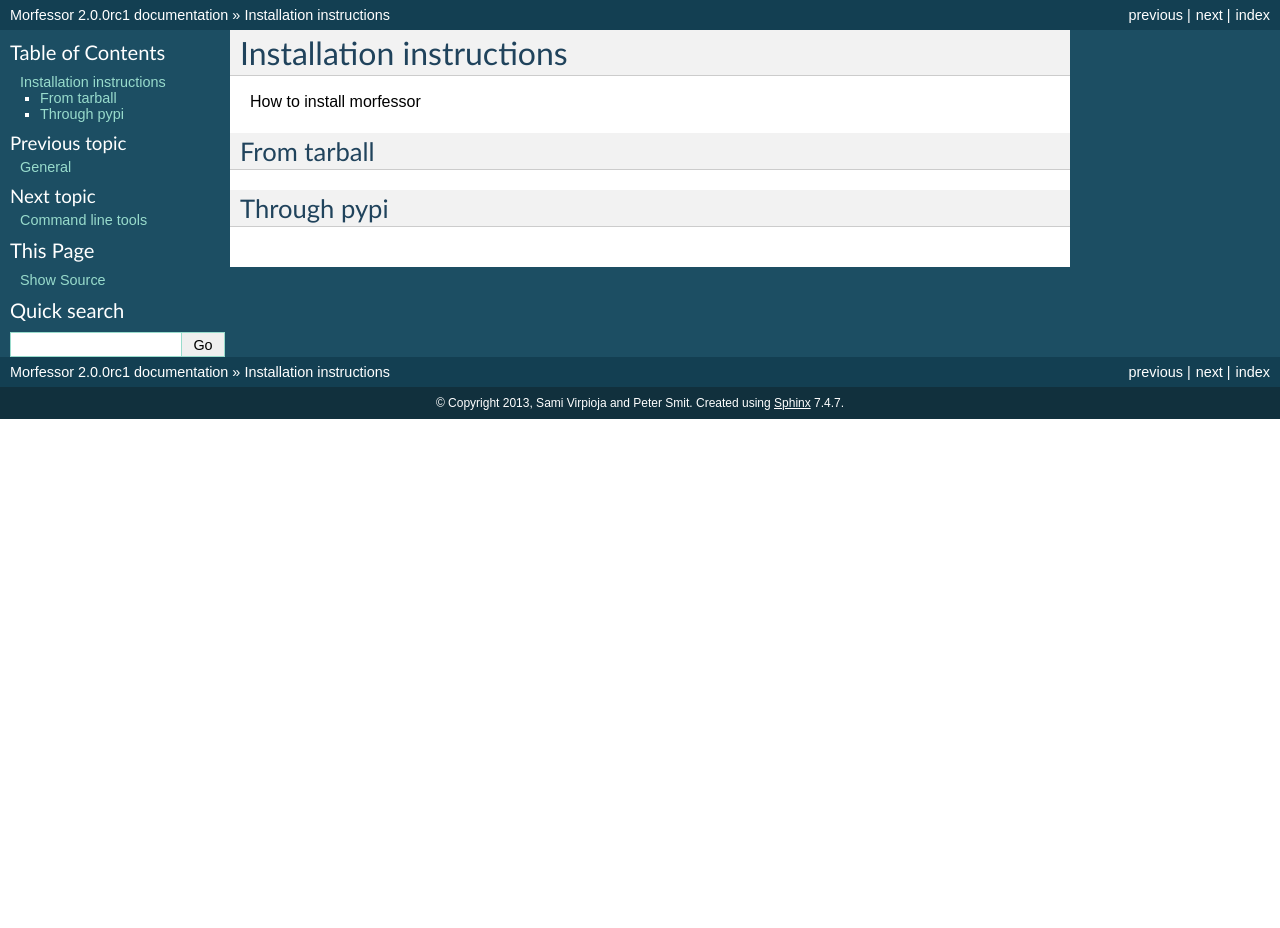
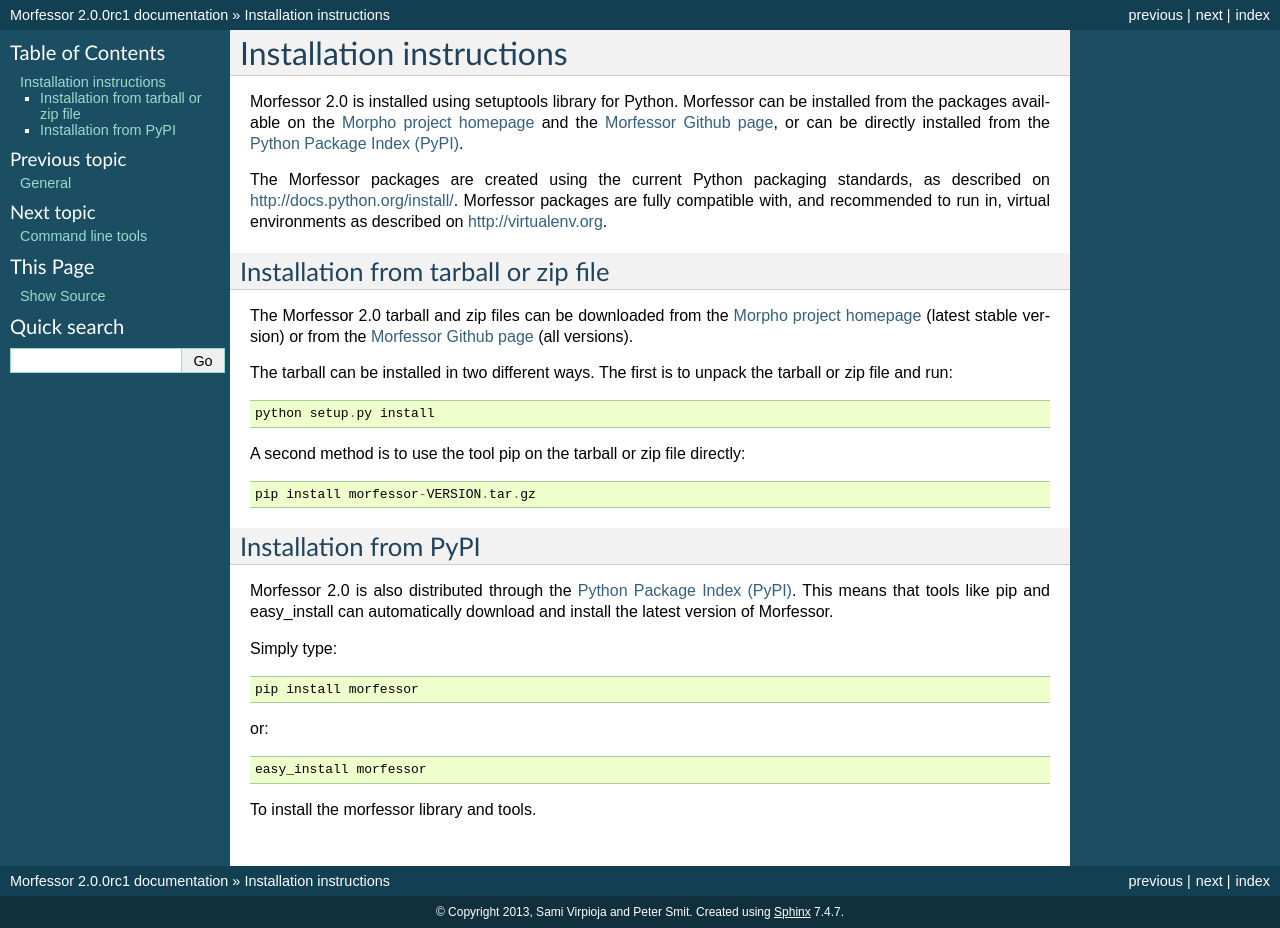
Before and after one commit to aalto-speech/morfessor, a Sphinx documentation site: the page built from docs/source/installation.rst, in a window 1280 px wide. Built offline with Sphinx 7.4.7, drawn with Linux system fonts in a browser that asks for light colours; before the commit the page ends 900 px from its top, so only the background shows below that.

Commit message:
Rough text installation chapter

```diff
--- a/docs/source/conf.py
+++ b/docs/source/conf.py
@@ -244,7 +244,8 @@
 #  dir menu entry, description, category)
 texinfo_documents = [
   ('index', 'Morfessor', u'Morfessor Documentation',
-   u'Sami Virpioja and Peter Smit', 'Morfessor', 'One line description of project.',
+   u'Sami Virpioja and Peter Smit', 'Morfessor',
+   'Tool for unsupervised and semi-supervised morphological segmentation.',
    'Miscellaneous'),
 ]
 
--- a/docs/source/installation.rst
+++ b/docs/source/installation.rst
@@ -1,11 +1,55 @@
 Installation instructions
 =========================
 
-How to install morfessor
+Morfessor 2.0 is installed using setuptools library for Python. Morfessor can
+be installed from the packages available on the
+`Morpho project homepage`_ and the `Morfessor Github page`_, or can be
+directly installed from the `Python Package Index (PyPI)`_.
 
-From tarball
-------------
+The Morfessor packages are created using the current Python packaging
+standards, as described on http://docs.python.org/install/. Morfessor packages
+are fully compatible with, and recommended to run in, virtual environments as
+described on http://virtualenv.org.
 
 
-Through pypi
-------------
+
+Installation from tarball or zip file
+-----------------------
+
+The Morfessor 2.0 tarball and zip files can be downloaded from the
+`Morpho project homepage`_ (latest stable version) or from the
+`Morfessor Github page`_  (all versions).
+
+
+
+The tarball can be installed in two different ways. The first is to unpack the
+tarball or zip file and run::
+
+    python setup.py install
+
+A second method is to use the tool pip on the tarball or zip file directly::
+
+    pip install morfessor-VERSION.tar.gz
+
+
+Installation from PyPI
+----------------------
+
+Morfessor 2.0 is also distributed through the `Python Package Index (PyPI)`_.
+This means that tools like pip and easy_install can automatically download and
+install the latest version of Morfessor.
+
+Simply type::
+
+    pip install morfessor
+
+or::
+
+    easy_install morfessor
+
+To install the morfessor library and tools.
+
+
+.. _Morpho project homepage: http://www.cis.hut.fi/projects/morpho/
+.. _Morfessor Github page: https://github.com/aalto-speech/morfessor/releases
+.. _Python Package Index (PyPI): https://pypi.python.org/pypi/Morfessor
```
